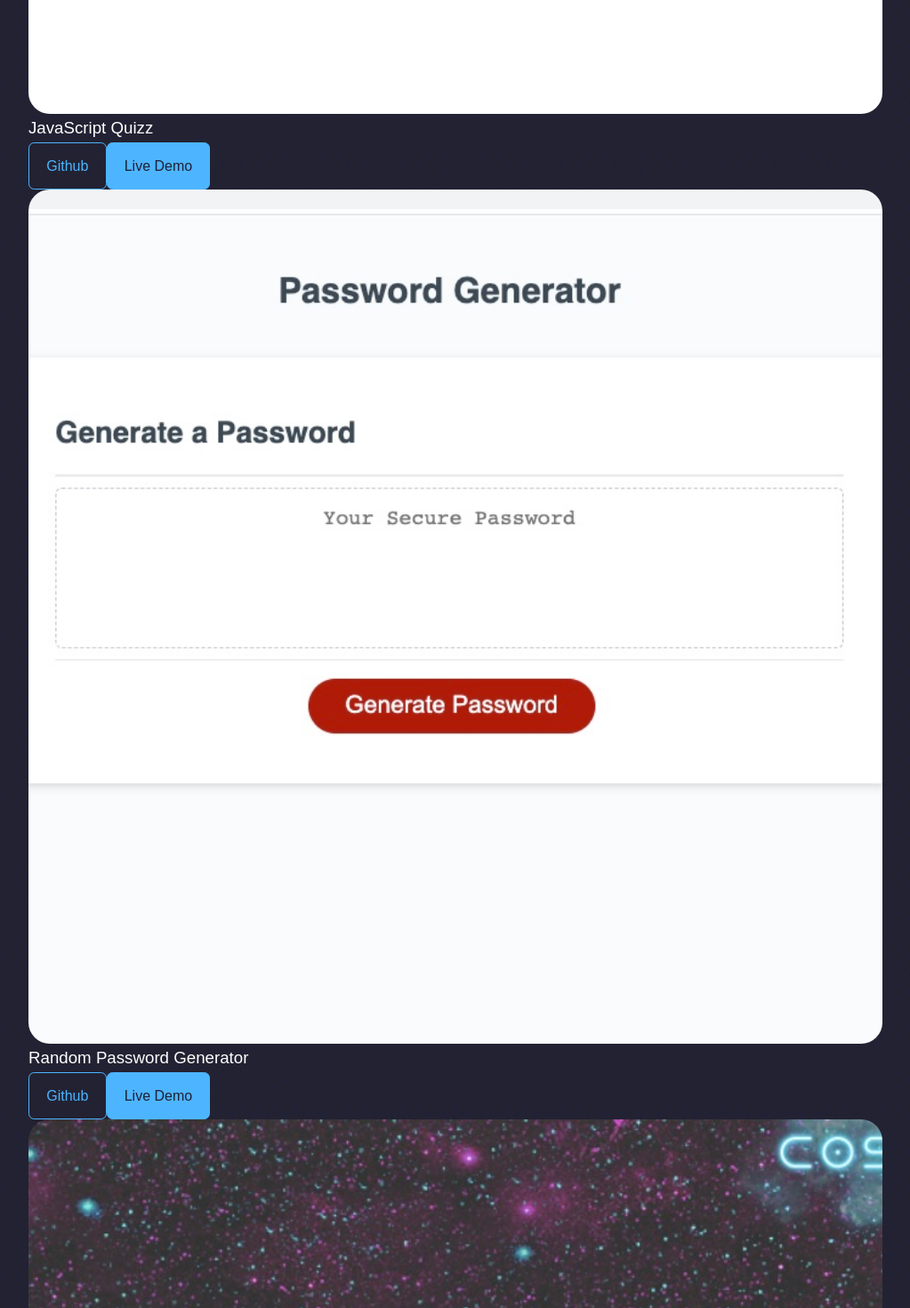
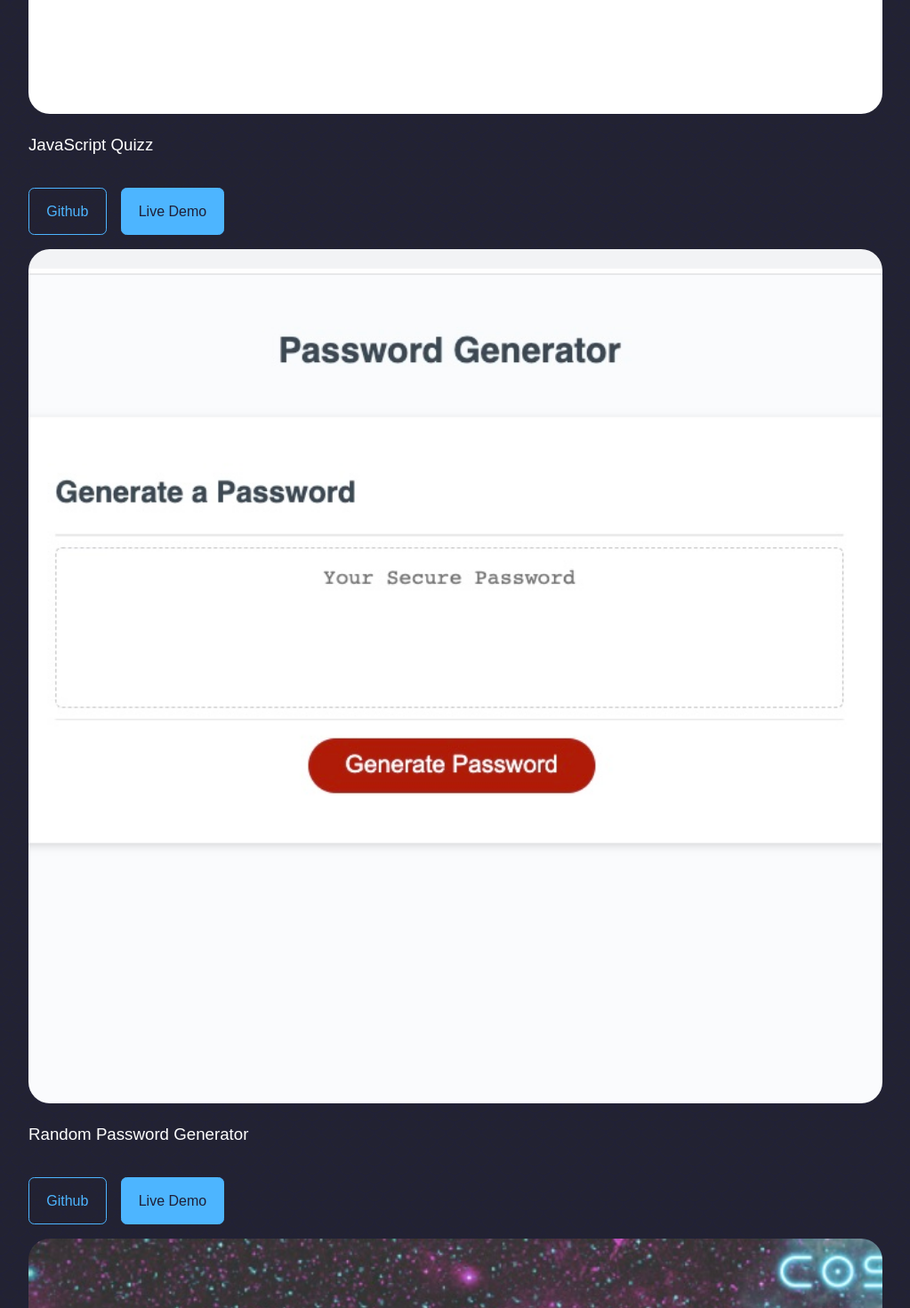
Before and after one commit to crystal-coding-time/laughing-red-journey, a React (Create React App) app: page / in a window 1280 px wide. Shown: the part 4320-5790 px from the top of the page at 89% size, without its empty margins (128-1151 px from the left). Built offline with nearby package versions, Linux system fonts and the light colour scheme; a web font is replaced by a local one.

Commit message:
debugging the portfolio

```diff
--- a/src/components/portfolio/Portfolio.jsx
+++ b/src/components/portfolio/Portfolio.jsx
@@ -16,48 +16,60 @@
             <img src={IMG1} alt="Image of quizz project" />
           </div>
           <h3>JavaScript Quizz</h3>
+          <div className="portfolio__item-cta">
             <a href="https://github.com/crystal-coding-time" className='btn' target='_blank'>Github</a>
             <a href="https://github.com/crystal-coding-time" className="btn btn-primary" target='_blank'>Live Demo</a>
+          </div>
         </article>
         <article className="portfolio__item">
           <div className="portfolio__item-image">
             <img src={IMG2} alt="Image of Random Password Generator" />
           </div>
           <h3>Random Password Generator</h3>
+          <div className="portfolio__item-cta">
             <a href="https://github.com/crystal-coding-time" className='btn' target='_blank'>Github</a>
             <a href="https://github.com/crystal-coding-time" className="btn btn-primary" target='_blank'>Live Demo</a>
+          </div>
         </article>
         <article className="portfolio__item">
           <div className="portfolio__item-image">
             <img src={IMG3} alt="A simple educational search tool" />
           </div>
           <h3>The Curious Amateur</h3>
+          <div className="portfolio__item-cta">
             <a href="https://github.com/crystal-coding-time" className='btn' target='_blank'>Github</a>
             <a href="https://github.com/crystal-coding-time" className="btn btn-primary" target='_blank'>Live Demo</a>
+          </div>
         </article>
         <article className="portfolio__item">
           <div className="portfolio__item-image">
             <img src={IMG1} alt="" />
           </div>
           <h3>This is a portfolio item title</h3>
+          <div className="portfolio__item-cta">
             <a href="https://github.com/crystal-coding-time" className='btn' target='_blank'>Github</a>
             <a href="https://github.com/crystal-coding-time" className="btn btn-primary" target='_blank'>Live Demo</a>
+          </div>
         </article>
         <article className="portfolio__item">
           <div className="portfolio__item-image">
             <img src={IMG1} alt="Image of quizz project" />
           </div>
           <h3>This is a portfolio item title</h3>
+          <div className="portfolio__item-cta">
             <a href="https://github.com/crystal-coding-time" className='btn' target='_blank'>Github</a>
             <a href="https://github.com/crystal-coding-time" className="btn btn-primary" target='_blank'>Live Demo</a>
+          </div>
         </article>
         <article className="portfolio__item">
           <div className="portfolio__item-image">
             <img src={IMG1} alt="Image of quizz project" />
           </div>
           <h3>This is a portfolio item title</h3>
+          <div className="portfolio__item-cta">
             <a href="https://github.com/crystal-coding-time" className='btn' target='_blank'>Github</a>
             <a href="https://github.com/crystal-coding-time" className="btn btn-primary" target='_blank'>Live Demo</a>
+          </div>
         </article>
       </div>
     </section>
--- a/src/components/portfolio/portfolio.css
+++ b/src/components/portfolio/portfolio.css
@@ -23,5 +23,30 @@
 }
 
 .portfolio__item h3 {
-    margin: 1.2 0;
+    margin: 1.2rem 0 2rem;
 }
+
+.portfolio__item-cta {
+    display:flex;
+    gap: 1rem;
+    margin-bottom: 1rem;
+}
+
+/* Media Queries For Small Devices */
+
+@media screen and (max-width: 600px) {
+   .portfolio_container {
+       grid-template-columns: repeat(1fr);
+       gap: 1rem;
+   }
+
+}
+
+/* Media Queries For Medium Devices */
+
+@media screen and (max-width: 1024px) {
+    .portfolio_container {
+        grid-template-columns: repeat(1fr, 1fr);
+        gap: 1.2rem;
+    }
+}
```
Lines whose indentation alone changed are shown as unchanged.
